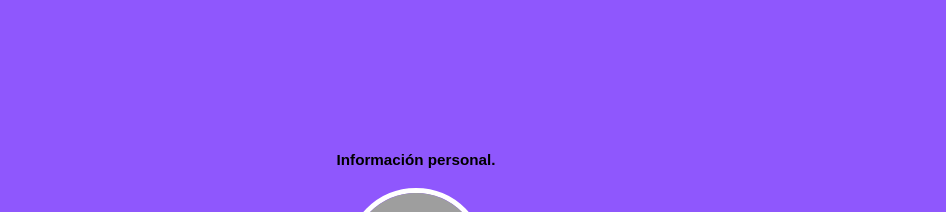
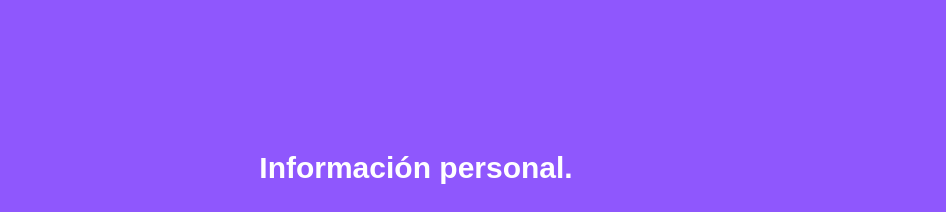
Before and after one commit to denver15-jh/platzi_video_responsive, a plain HTML site: page perfil.html in a window 1280 px wide. Shown: the top 212 px of the page, 224-1170 px from the left. Drawn offline with Linux system fonts and the light colour scheme; grey boxes are pictures that could not be loaded.

Commit message:
estilos titulo perfil

```diff
--- a/css/general_style.css
+++ b/css/general_style.css
@@ -543,8 +543,10 @@ body{
 }
 
 .container-avatar-formulario__titulo{
+    font-size: 2rem;
+    color: var(--white-standar);
     text-align: center;
-    margin: 5rem 2rem 2rem 2rem;
+    margin: 5rem 2rem 3rem 2rem;
 }
 
 .container-avatar-formulario__container-principal-avatar{
--- a/css/mobile.css
+++ b/css/mobile.css
@@ -48,6 +48,12 @@
 
     /* 5.- PERFIL */
 
+    /* titulo pefil */
+
+    .container-avatar-formulario__titulo{
+        font-size: 2.5rem;
+    }
+
     /* formulario perfil */
 
     .container-avatar-formulario__container-formulario-perfil{
--- a/css/tablet.css
+++ b/css/tablet.css
@@ -31,6 +31,12 @@
 
     /* 5.- PERFIL */
 
+    /* titulo pefil */
+
+    .container-avatar-formulario__titulo{
+        font-size: 3rem;
+    }
+
     /* formulario perfil */
 
     .container-avatar-formulario__container-formulario-perfil{
--- a/perfil.html
+++ b/perfil.html
@@ -70,8 +70,8 @@
                     </section>
                     <section>
                         <section class="container-avatar-formulario__container-acciones-avatar">
-                            <img class="container-avatar-formulario__update-foto-perfil" src="assets/img/play-icon.png" alt="Avatar" title="Avatar">
-                            <img class="container-avatar-formulario__delete-foto-perfil" src="assets/img/plus-icon.png" alt="Avatar" title="Avatar">
+                            <img class="container-avatar-formulario__update-foto-perfil" src="assets/img/play-icon.png" alt="Actualizar foto" title="Actualizar foto">
+                            <img class="container-avatar-formulario__delete-foto-perfil" src="assets/img/plus-icon.png" alt="Eliminar foto" title="Eliminar foto">
                         </section>
                     </section>
                 </section>
```
Also changed, not shown: 1 other file.
